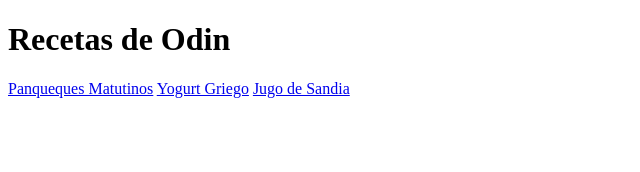
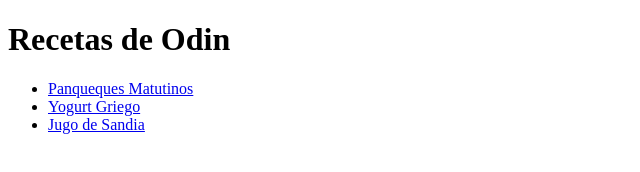
Before and after one commit to BruxSea/odin-recipes, a plain HTML site: page index.html in a window 1280 px wide. Shown: the whole page, without its empty margins (0-640 px from the left). Drawn offline with Linux system fonts and the light colour scheme.

Commit message:
Hice una lista desordenada de las diferentes recetas que hay. Asi no estan en una sola fila

```diff
--- a/index.html
+++ b/index.html
@@ -8,9 +8,11 @@
 <body>
 
     <h1>Recetas de Odin</h1>
-    <a href="recipes/panqueques.html"> Panqueques Matutinos</a>
-    <a href="recipes/yogurt.html">Yogurt Griego</a>
-    <a href="recipes/jugoSandia.html">Jugo de Sandia</a>
 
+    <ul>
+    <li> <a href="recipes/panqueques.html"> Panqueques Matutinos</a> </li>
+    <li> <a href="recipes/yogurt.html">Yogurt Griego</a> </li>
+    <li> <a href="recipes/jugoSandia.html">Jugo de Sandia</a> </li>
+    </ul>
 </body>
 </html>
```
